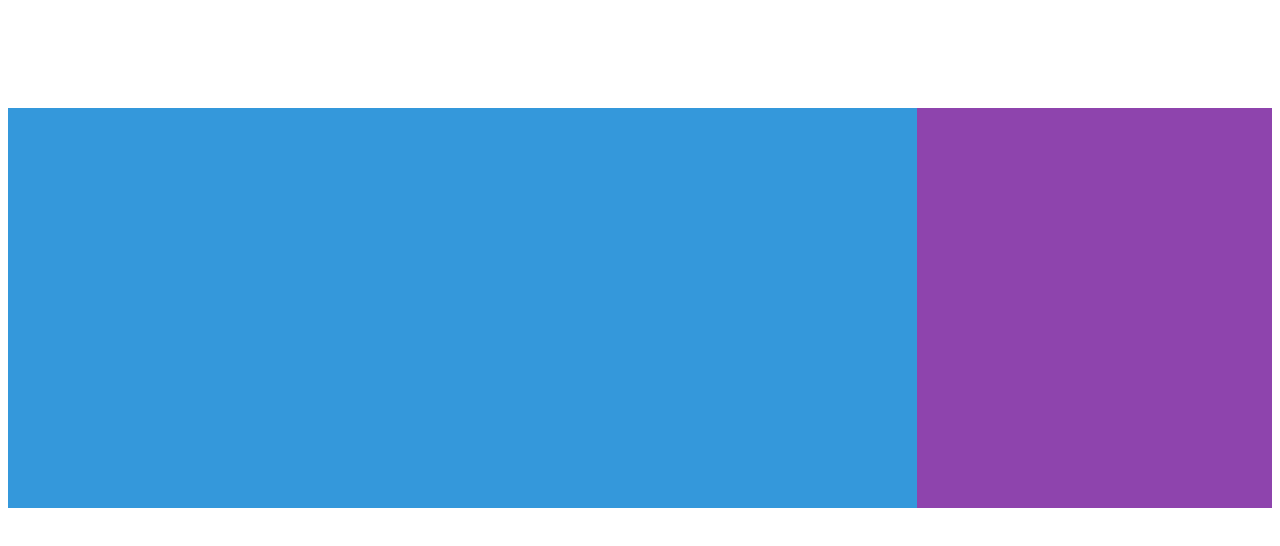
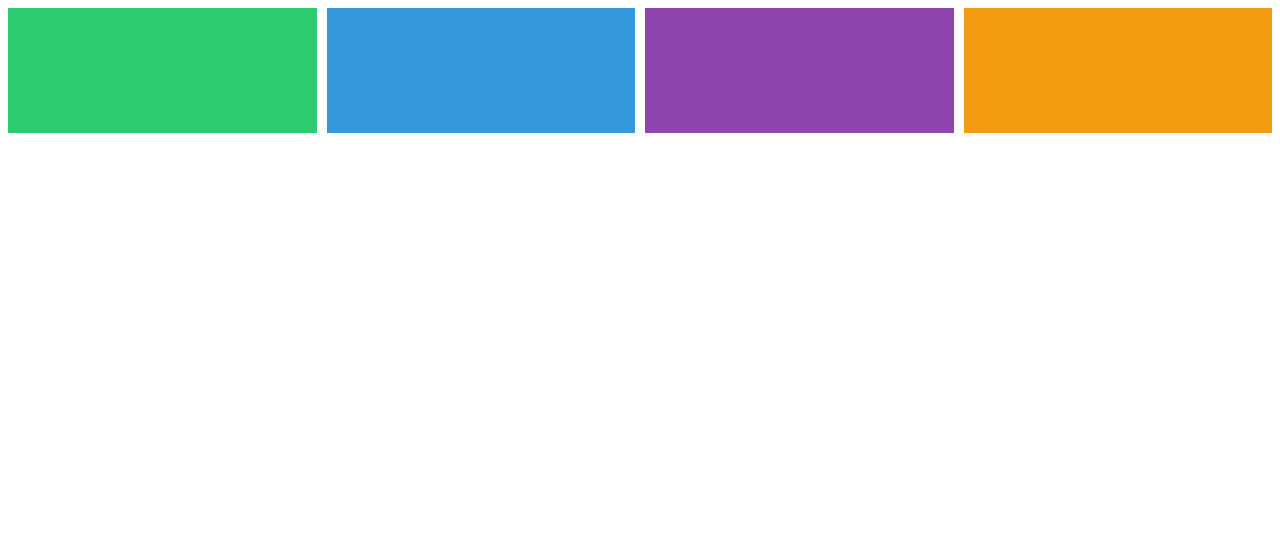
Before and after one commit to mannMae/css-grid, a plain HTML site: page index.html in a window 1280 px wide. Drawn offline with Linux system fonts and the light colour scheme.

Commit message:
grid shortcut

```diff
--- a/style.css
+++ b/style.css
@@ -3,16 +3,32 @@
   /* grid-template-columns: 200px 200px 200px 200px;
   grid-template-rows: 300px 300px 300px 300px; */
   /* grid-template-columns: repeat(4, 200px); */
-  grid-template-columns: auto 200px;
-  grid-template-rows: 100px repeat(2, 200px) 100px;
+  /* grid-template-columns: auto 200px; */
   /* grid-template-areas:
-    "header header header header"
-    "content content content nav"
-    "content content content nav"
-    "footer footer footer footer"; */
-  /* gap: 10px; */
+  "header header header header"
+  "content content content nav"
+  "content content content nav"
+  "footer footer footer footer"; */
   /* column-gap: 10px;
   row-gap: 10px; */
+  gap: 10px;
+
+  /* grid-template-columns: [first-line] 100px [second-line] 100px [third-line] 100px [fourth-line] 100px [fifth-line];
+  grid-template-rows: repeat(4, 200px [row-line]); */
+
+  grid-template-columns: repeat(4, 1fr);
+  grid-template-rows: repeat(6, 1fr);
+  height: 100vh;
+
+  /* grid-template:
+    [header-start] "header header header header" 1fr [header-end]
+    "content content content nav" 2fr
+    "footer footer footer footer" 1fr / 1fr 1fr 1fr 1fr; */
+  /* grid-template에서는 repeat이 적용되지 않음 */
+
+  /* justify-content: stretch;
+  align-items: stretch; */
+  place-items: stretch stretch;
 }
 
 /* .child {
@@ -24,27 +40,29 @@
 
 .header {
   background-color: #2ecc71;
-  grid-area: header;
-  grid-column-start: 1;
-  grid-column-end: 5;
+  /* grid-area: header; */
+  /* grid-column: 1/ -1; */
+  /* grid-column: span 4; */
 }
 .content {
   background-color: #3498db;
-  grid-area: content;
-  grid-column-start: 1;
-  grid-column-end: 4;
-  grid-row-start: 2;
-  grid-row-end: 4;
+  /* grid-area: content; */
+  /* grid-column: 1/-2; */
+  /* grid-column: span 2; */
+  /* grid-row: 2/-2; */
+  /* grid-row: 2 / span 2; */
+  /* grid-row: span 2; */
+  /* grid-column: first-line / fourth-line; */
+  /* grid-row: row-line 1 / row-line 3; */
 }
 .nav {
   background-color: #8e44ad;
-  grid-area: nav;
-  grid-row-start: 2;
-  grid-row-end: 4;
+  /* grid-area: nav; */
+  /* grid-row: 2 / 4; */
+  /* grid-row: span 2; */
 }
 .footer {
   background-color: #f39c12;
-  grid-area: footer;
-  grid-column-start: 1;
-  grid-column-end: 5;
+  /* grid-area: footer; */
+  /* grid-column: span 4; */
 }
```
